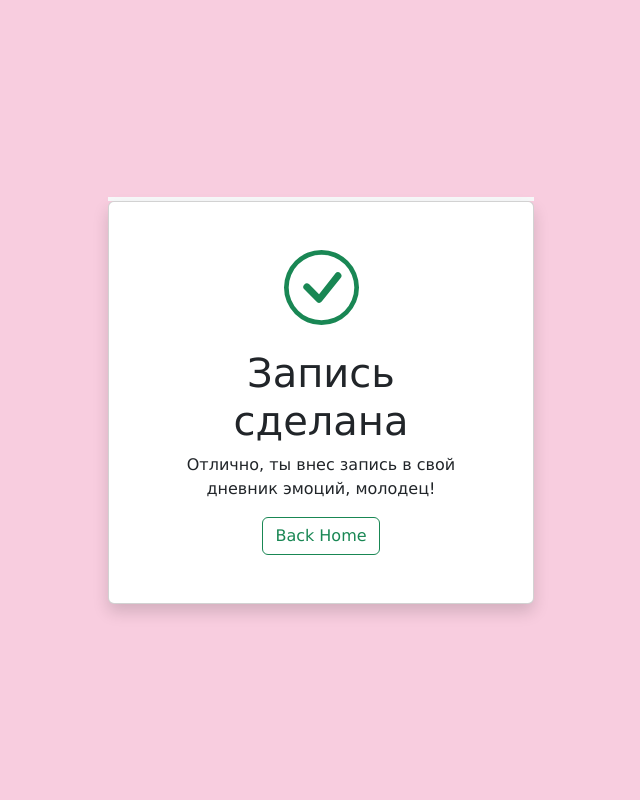
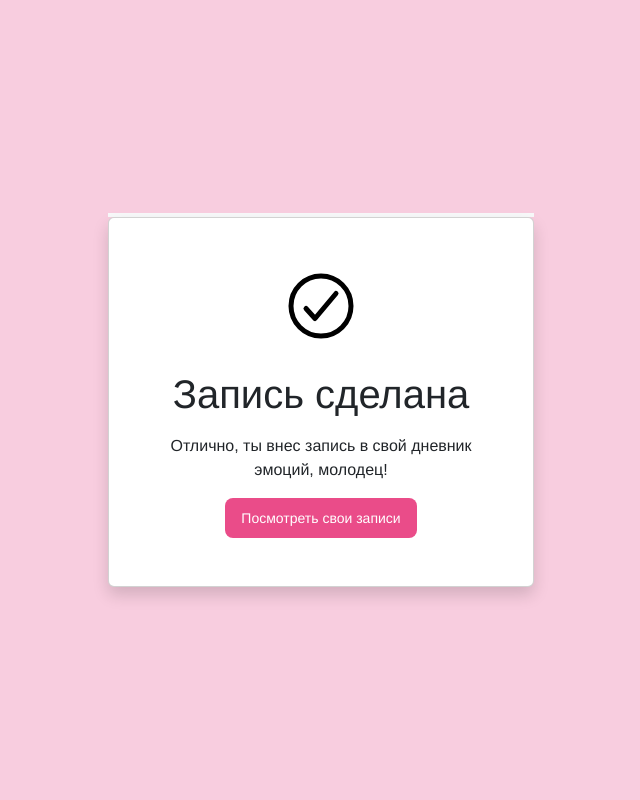
Before and after one commit to kachus/diary_app, a Django app: template emotion_diary/templates/success.html in a window 1280 px wide. Shown: the whole page, without its empty margins (319-959 px from the left). Run offline with Django 4.2, Linux system fonts and the light colour scheme; the template is opened without the code that fills it, so the values that code supplies are empty.

Commit message:
updated success page template and customized the forms

```diff
--- a/emotion_diary/templates/success.html
+++ b/emotion_diary/templates/success.html
@@ -17,9 +17,44 @@
 		Font, Alignment */
 		body {
 			background-color: #F8CDDF;
-			font-family: Verdana;
+			font-family: Helvetica Neue;
 			text-align: center;
+
 		}
+
+		/* CSS */
+		button {
+  		background-color: #EA4C89;
+    	border-radius: 8px;
+    	border-style: none;
+    	box-sizing: border-box;
+    	color: #FFFFFF;
+    	cursor: pointer;
+    	display: inline-block;
+    	font-family: "Haas Grot Text R Web", "Helvetica Neue", Helvetica, Arial, sans-serif;
+    	font-size: 14px;
+    	font-weight: 500;
+    	height: 40px;
+    	line-height: 20px;
+    	list-style: none;
+    	margin: 0;
+    	outline: none;
+    	padding: 10px 16px;
+    	position: relative;
+    	text-align: center;
+    	text-decoration: none;
+    	transition: color 100ms;
+    	vertical-align: baseline;
+    	user-select: none;
+    	-webkit-user-select: none;
+    	touch-action: manipulation;
+  	}
+
+.button-1:hover,
+.button-1:focus {
+  background-color: #F082AC;
+}
+
 
     </style>
         <div class="vh-100 d-flex justify-content-center align-items-center">
@@ -27,17 +62,21 @@
                 <div class="border border-2 border-light"></div>
                 <div class="card  bg-white shadow p-5">
                     <div class="mb-4 text-center">
-                        <svg xmlns="http://www.w3.org/2000/svg" class="text-success" width="75" height="75"
-                            fill="currentColor" class="bi bi-check-circle" viewBox="0 0 16 16">
-                            <path d="M8 15A7 7 0 1 1 8 1a7 7 0 0 1 0 14zm0 1A8 8 0 1 0 8 0a8 8 0 0 0 0 16z" />
-                            <path
-                                d="M10.97 4.97a.235.235 0 0 0-.02.022L7.477 9.417 5.384 7.323a.75.75 0 0 0-1.06 1.06L6.97 11.03a.75.75 0 0 0 1.079-.02l3.992-4.99a.75.75 0 0 0-1.071-1.05z" />
-                        </svg>
+                        <svg style="color: rgb(234, 117, 203);" xmlns="http://www.w3.org/2000/svg" width="80" height="80" viewBox="0 0 512 512"><title>ionicons-v5-e</title><path d="M448,256c0-106-86-192-192-192S64,150,64,256s86,192,192,192S448,362,448,256Z" style="fill:none;stroke:#000;stroke-miterlimit:10;stroke-width:32px" fill="#ea75cb"></path><polyline points="352 176 217.6 336 160 272" style="fill:none;stroke:#000;stroke-linecap:round;stroke-linejoin:round;stroke-width:32px"></polyline></svg>
+<!--                        <svg style="color: rgb(234, 117, 203);" xmlns="http://www.w3.org/2000/svg" width="512" height="512" viewBox="0 0 512 512"><title>ionicons-v5-e</title><path d="M448,256c0-106-86-192-192-192S64,150,64,256s86,192,192,192S448,362,448,256Z" style="fill:none;stroke:#000;stroke-miterlimit:10;stroke-width:32px" fill="#ea75cb"></path><polyline points="352 176 217.6 336 160 272" style="fill:none;stroke:#000;stroke-linecap:round;stroke-linejoin:round;stroke-width:32px"></polyline></svg>-->
+<!--                        <svg xmlns="http://www.w3.org/2000/svg" class="text-success" width="75" height="75"-->
+<!--                            fill="currentColor"  class="bi bi-check-circle" viewBox="0 0 16 16">-->
+<!--                            <path d="M8 15A7 7 0 1 1 8 1a7 7 0 0 1 0 14zm0 1A8 8 0 1 0 8 0a8 8 0 0 0 0 16z" />-->
+<!--                            <path-->
+<!--                                d="M10.97 4.97a.235.235 0 0 0-.02.022L7.477 9.417 5.384 7.323a.75.75 0 0 0-1.06 1.06L6.97 11.03a.75.75 0 0 0 1.079-.02l3.992-4.99a.75.75 0 0 0-1.071-1.05z" />-->
+<!--                        </svg>-->
                     </div>
                     <div class="text-center">
                         <h1> Запись сделана </h1>
+                         <p> </p>
                         <p> Отлично, ты внес запись в свой дневник эмоций, молодец! </p>
-                        <button class="btn btn-outline-success">Back Home</button>
+                        <button>Посмотреть свои записи</button>
+<!--                        <button class="btn btn-outline-success">Посмотреть свои записи</button>-->
                     </div>
                 </div>
             </div>
```
Also changed, not shown: emotion_diary/forms.py (+11 -10 lines).
